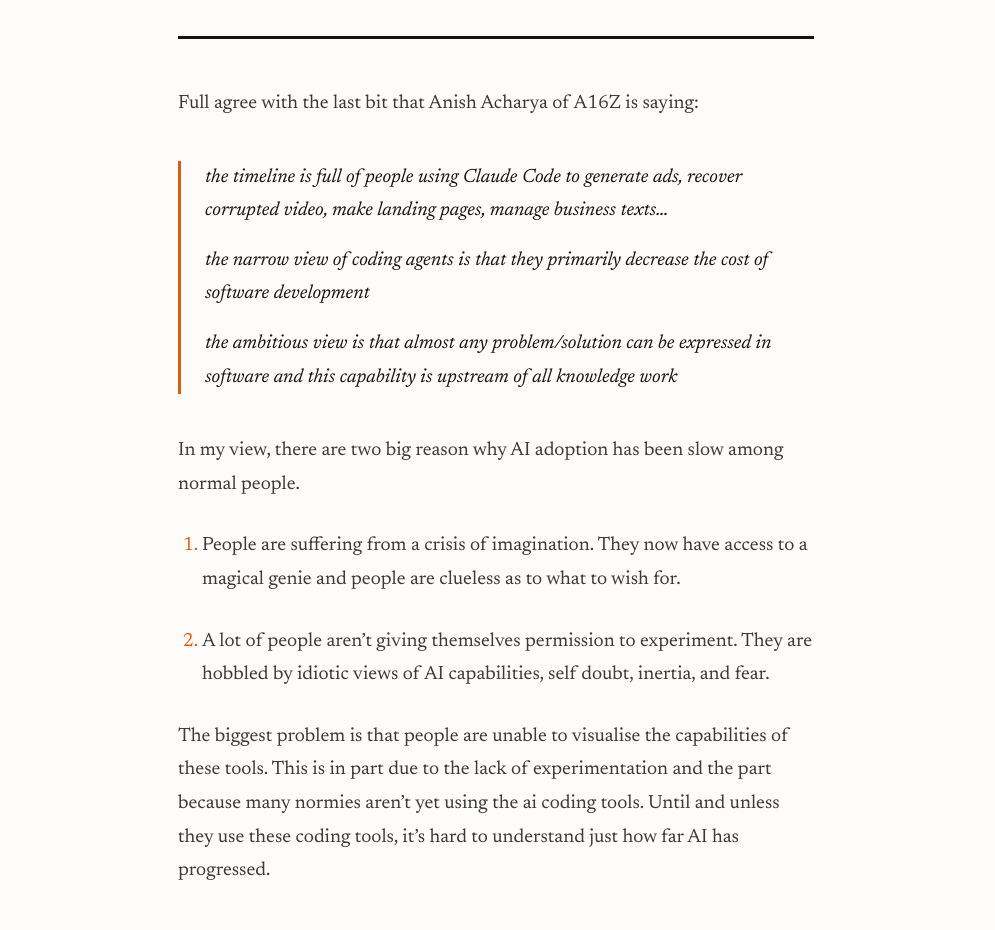
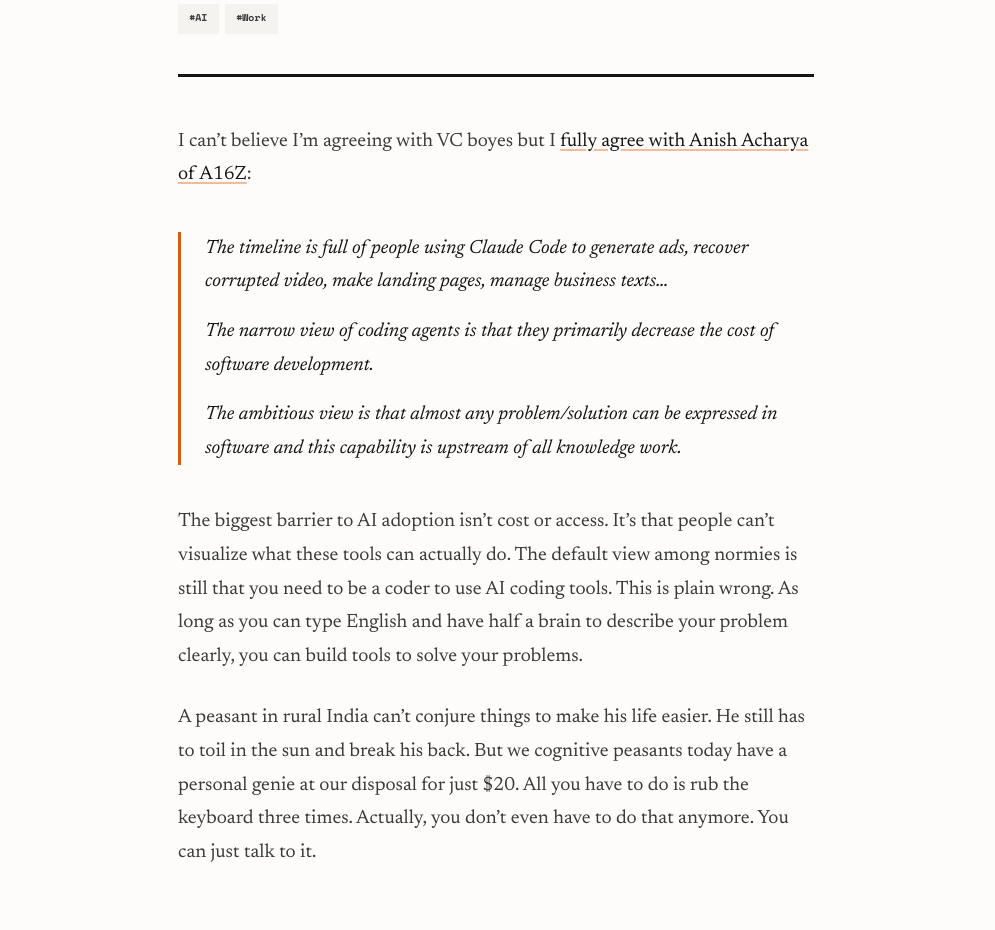
Before and after one commit to bebhuvan/rabbit-holes, an Astro site: page /posts/2026-01-08-if-a-probelm-can-be-described-it-can-be-solved in a window 1280 px wide. Shown: the part 333-1263 px from the top of the page, without its empty margins (144-1139 px from the left). Built offline with nearby package versions, Linux system fonts and the light colour scheme; Astro itself is replaced by a stand-in of ours.

Commit message:
Update src/content/posts/2026-01-08-if-a-probelm-can-be-described-it-can-be-solved.md (via Pages CMS)

```diff
--- a/src/content/posts/2026-01-08-if-a-probelm-can-be-described-it-can-be-solved.md
+++ b/src/content/posts/2026-01-08-if-a-probelm-can-be-described-it-can-be-solved.md
@@ -1,24 +1,22 @@
 ---
-title: "If a probelm can be described, it can be solved "
+title: If you can describe it, you can solve it
 date: 2026-01-09
 type: musings
+tags:
+  - AI
+  - Work
 published: true
 draft: true
 featured: false
 ---
-Full agree with the last bit that Anish Acharya of A16Z is saying:
+I can't believe I'm agreeing with VC boyes but I [fully agree with Anish Acharya of A16Z](https://x.com/i/status/2008957804938428785):
 
-> the timeline is full of people using Claude Code to generate ads, recover corrupted video, make landing pages, manage business texts…
+> The timeline is full of people using Claude Code to generate ads, recover corrupted video, make landing pages, manage business texts…
 >
-> the narrow view of coding agents is that they primarily decrease the cost of software development
+> The narrow view of coding agents is that they primarily decrease the cost of software development.
 >
-> the ambitious view is that almost any problem/solution can be expressed in software and this capability is upstream of all knowledge work
+> The ambitious view is that almost any problem/solution can be expressed in software and this capability is upstream of all knowledge work.
 
-In my view, there are two big reason why AI adoption has been slow among normal people.
+The biggest barrier to AI adoption isn't cost or access. It's that people can't visualize what these tools can actually do. The default view among normies is still that you need to be a coder to use AI coding tools. This is plain wrong. As long as you can type English and have half a brain to describe your problem clearly, you can build tools to solve your problems.
 
-1.  People are suffering from a crisis of imagination. They now have access to a magical genie and people are clueless as to what to wish for.
-
-2.  A lot of people aren't giving themselves permission to experiment. They are hobbled by idiotic views of AI capabilities, self doubt, inertia, and fear.
-
-
-The biggest problem is that people are unable to visualise the capabilities of these tools. This is in part due to the lack of experimentation and the part because many normies aren't yet using the ai coding tools. Until and unless they use these coding tools, it's hard to understand just how far AI has progressed.
+A peasant in rural India can't conjure things to make his life easier. He still has to toil in the sun and break his back. But we cognitive peasants today have a personal genie at our disposal for just $20. All you have to do is rub the keyboard three times. Actually, you don't even have to do that anymore. You can just talk to it.
```
